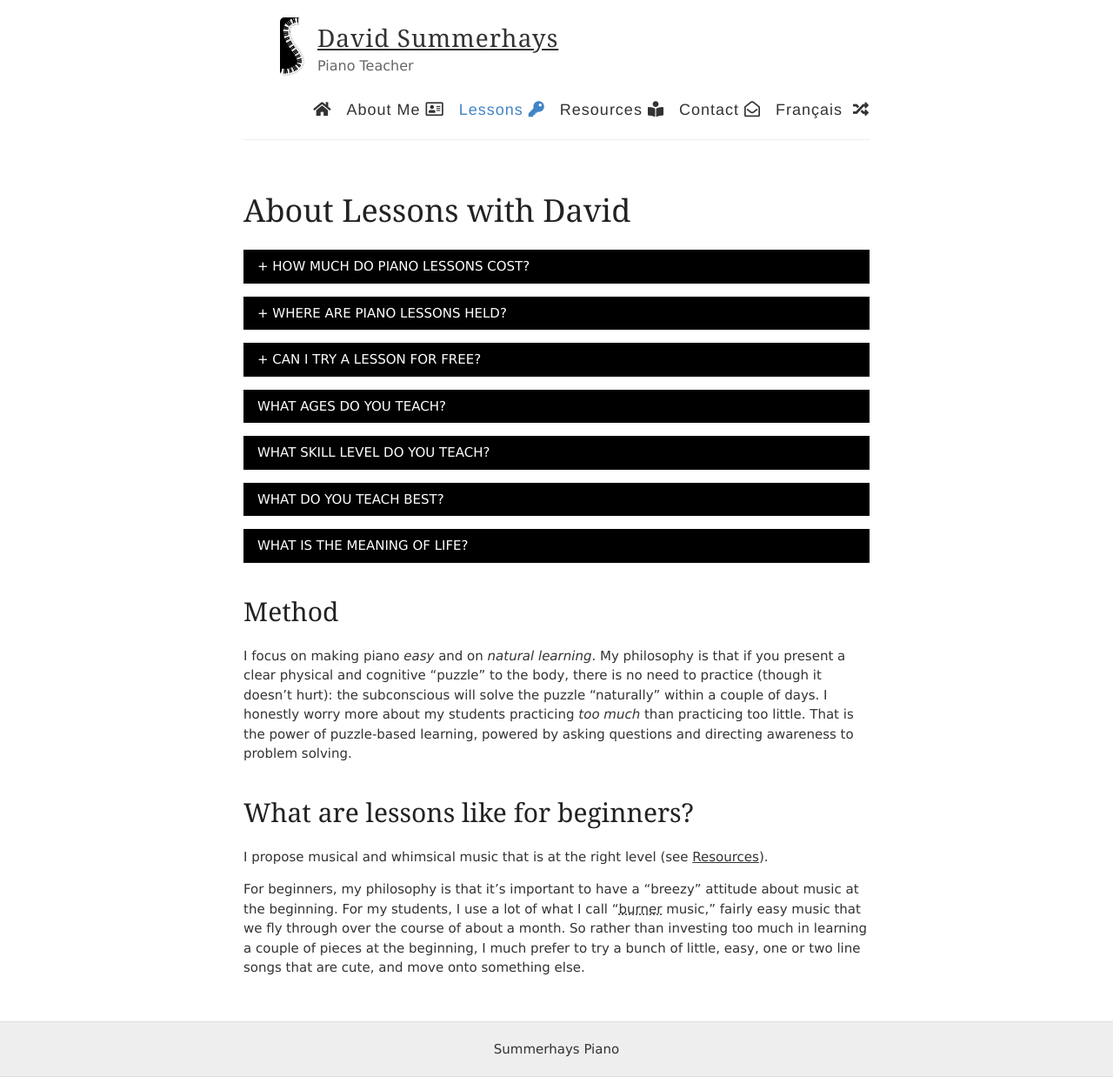
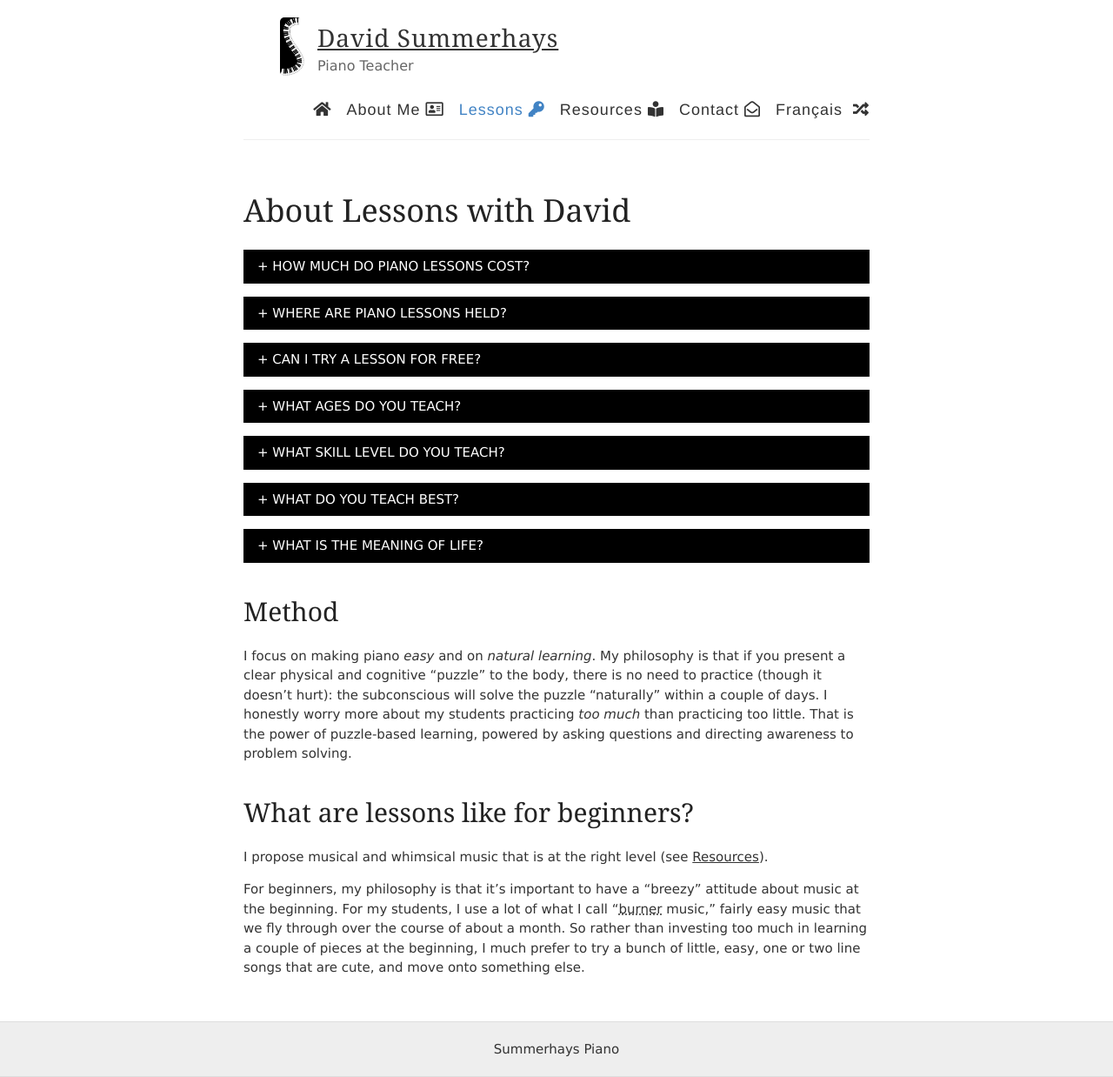
Before and after one commit to summerhays/piano-time, a Jekyll site: the page built from lessons.md, in a window 1280 px wide. Shown: the whole page at 87% size. Built offline with Jekyll 4.4.1, drawn with Linux system fonts in a browser that asks for light colours; some of the changed lines change nothing that is shown.

Commit message:
Update lessons.md

```diff
--- a/lessons.md
+++ b/lessons.md
@@ -16,21 +16,21 @@ trans: lessons
 </div>
 <button onclick="myFunction('Demo3')" class="w3-button w3-block w3-black w3-left-align">+ CAN I TRY A LESSON FOR FREE?</button>
 <div id="Demo3" class="w3-container w3-hide w3-animate-opacity">
-  <p>Sure, I'll bring up this possibility.</p>
+  <p>Sure.</p>
 </div>
-<button onclick="myFunction('Demo4')" class="w3-button w3-block w3-black w3-left-align">WHAT AGES DO YOU TEACH?</button>
+<button onclick="myFunction('Demo4')" class="w3-button w3-block w3-black w3-left-align">+ WHAT AGES DO YOU TEACH?</button>
 <div id="Demo4" class="w3-container w3-hide w3-animate-opacity">
   <p>I teach kids starting at age 2 (lessons aren't very long and need the parent at that age, but I can teach a kid perfect pitch). I mostly teach adults.</p>
 </div>
-<button onclick="myFunction('Demo5')" class="w3-button w3-block w3-black w3-left-align">WHAT SKILL LEVEL DO YOU TEACH?</button>
+<button onclick="myFunction('Demo5')" class="w3-button w3-block w3-black w3-left-align">+ WHAT SKILL LEVEL DO YOU TEACH?</button>
 <div id="Demo5" class="w3-container w3-hide w3-animate-opacity">
   <p>I teach beginning to early advanced students.</p>
 </div>
-<button onclick="myFunction('Demo6')" class="w3-button w3-block w3-black w3-left-align">WHAT DO YOU TEACH BEST?</button>
+<button onclick="myFunction('Demo6')" class="w3-button w3-block w3-black w3-left-align">+ WHAT DO YOU TEACH BEST?</button>
 <div id="Demo6" class="w3-container w3-hide w3-animate-opacity">
   <p>Improvisation, "natural learning", overcoming physical, emotional, and cognitive barriers.</p>
 </div>
-<button onclick="myFunction('Demo7')" class="w3-button w3-block w3-black w3-left-align">WHAT IS THE MEANING OF LIFE?</button>
+<button onclick="myFunction('Demo7')" class="w3-button w3-block w3-black w3-left-align">+ WHAT IS THE MEANING OF LIFE?</button>
 <div id="Demo7" class="w3-container w3-hide w3-animate-opacity">
   <p>Music of course</p>
 </div>
```
